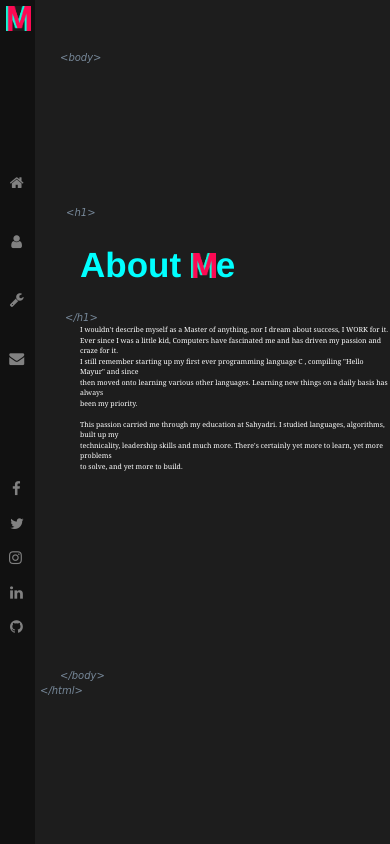
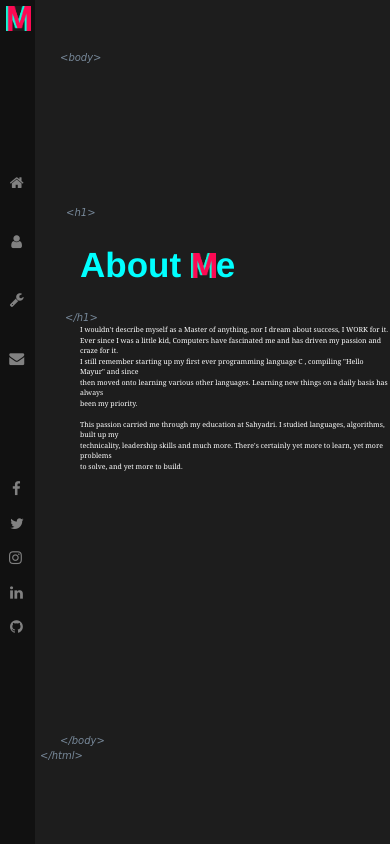
Before and after one commit to mayurpai/mayurpai.github.io, a PHP site: page /about.html in a window 390 px wide. Run offline with PHP 8.4, Linux system fonts and the light colour scheme.

Commit message:
Update style-about.css

```diff
--- a/style-about.css
+++ b/style-about.css
@@ -43,7 +43,7 @@
         .html_tags {
             font-size: x-small;
             padding-left: 60px;
-            padding-top: 180px;
+            padding-top: 245px;
         }
         .html-tag {
             font-size: x-small;
```
